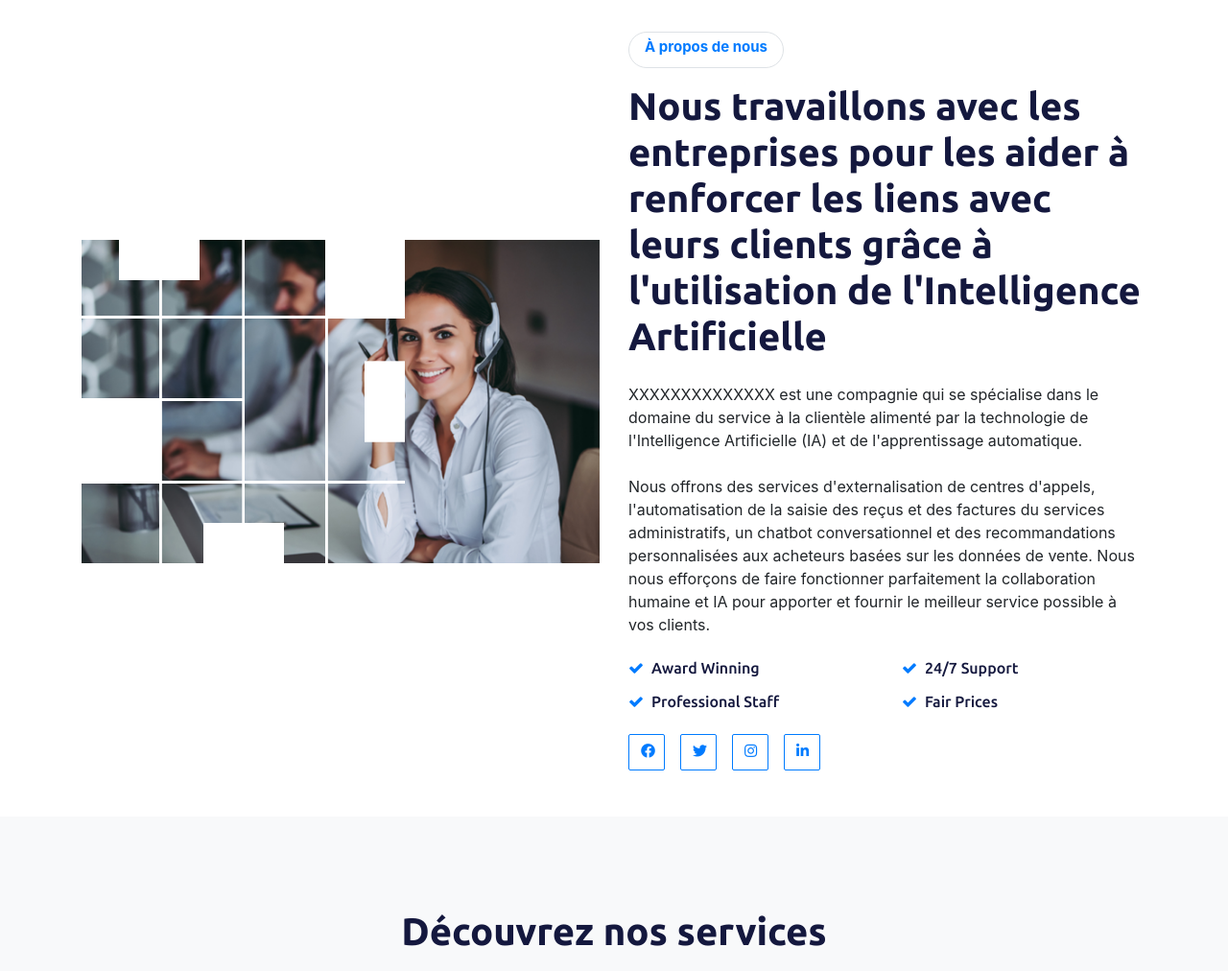
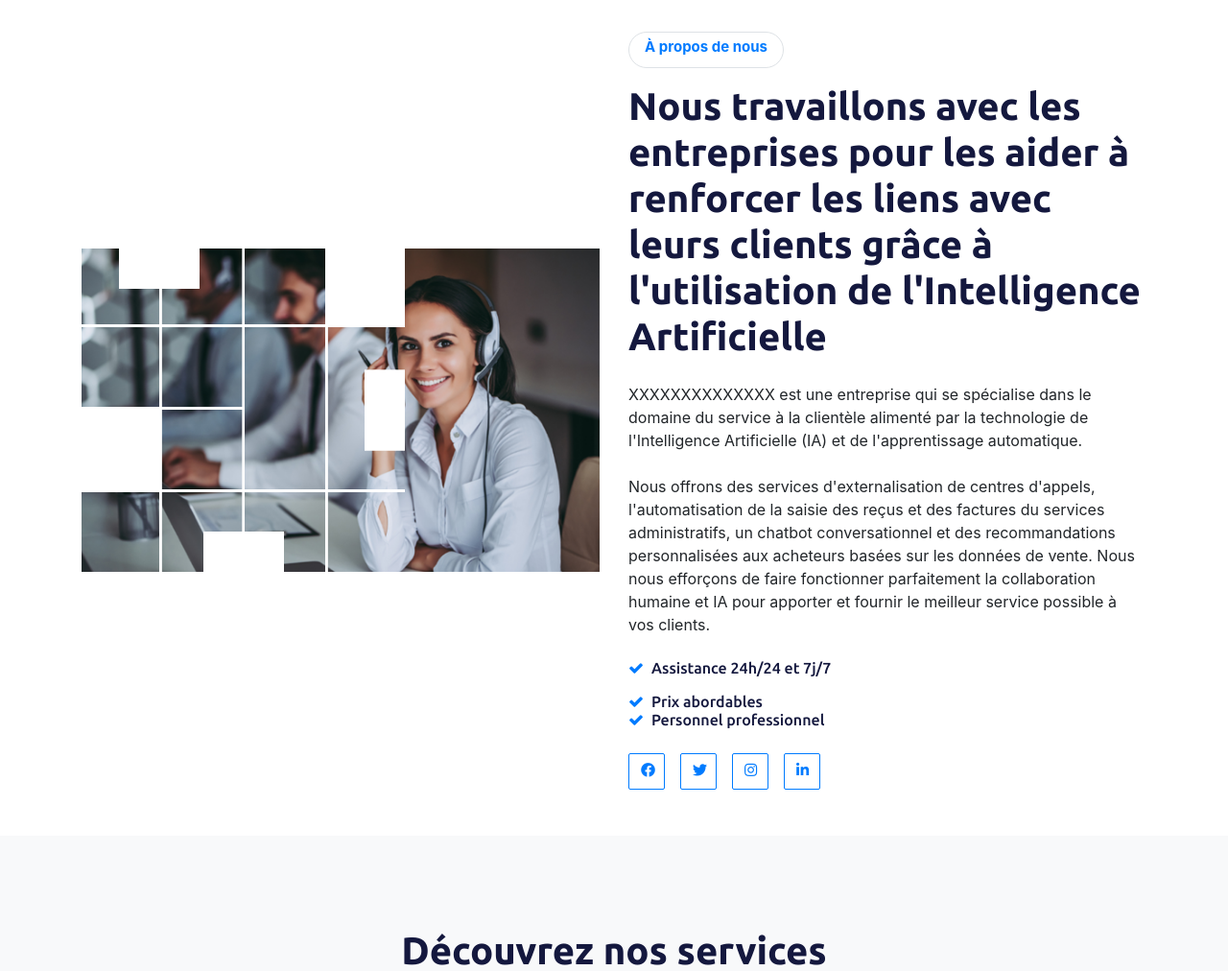
Before and after one commit to bengogd/cc360, a Django app: page / in a window 1280 px wide. Shown: the part 567-1579 px from the top of the page at 96% size. Run offline with Django 4.2, Linux system fonts and the light colour scheme; some libraries are stand-ins or nearby versions.

Commit message:
translated few words into French

```diff
--- a/cc360/templates/main/index.html
+++ b/cc360/templates/main/index.html
@@ -13,16 +13,13 @@
             <div class="col-lg-6 wow fadeIn" data-wow-delay="0.5s">
                 <div class="btn btn-sm border rounded-pill text-primary px-3 mb-3">À propos de nous</div>
                 <h1 class="mb-4">Nous travaillons avec les entreprises pour les aider à renforcer les liens avec leurs clients grâce à l'utilisation de l'Intelligence Artificielle</h1>
-                <p class="mb-4">XXXXXXXXXXXXXX est une compagnie qui se spécialise dans le domaine du service à la clientèle alimenté par la technologie de l'Intelligence Artificielle (IA) et de l'apprentissage automatique.</p>
+                <p class="mb-4">XXXXXXXXXXXXXX est une entreprise qui se spécialise dans le domaine du service à la clientèle alimenté par la technologie de l'Intelligence Artificielle (IA) et de l'apprentissage automatique.</p>
                 <p class="mb-4">Nous offrons des services d'externalisation de centres d'appels, l'automatisation de la saisie des reçus et des factures du services administratifs, un chatbot conversationnel et des recommandations personnalisées aux acheteurs basées sur les données de vente. Nous nous efforçons de faire fonctionner parfaitement la collaboration humaine et IA pour apporter et fournir le meilleur service possible à vos clients.</p>
                 <div class="row g-3">
                     <div class="col-sm-6">
-                        <h6 class="mb-3"><i class="fa fa-check text-primary me-2"></i>Award Winning</h6>
-                        <h6 class="mb-0"><i class="fa fa-check text-primary me-2"></i>Professional Staff</h6>
-                    </div>
-                    <div class="col-sm-6">
-                        <h6 class="mb-3"><i class="fa fa-check text-primary me-2"></i>24/7 Support</h6>
-                        <h6 class="mb-0"><i class="fa fa-check text-primary me-2"></i>Fair Prices</h6>
+                        <h6 class="mb-3"><i class="fa fa-check text-primary me-2"></i>Assistance 24h/24 et 7j/7</h6>
+                        <h6 class="mb-0"><i class="fa fa-check text-primary me-2"></i>Prix abordables</h6>
+                        <h6 class="mb-0"><i class="fa fa-check text-primary me-2"></i>Personnel professionnel</h6>
                     </div>
                 </div>
                 <div class="d-flex align-items-center mt-4">
```
